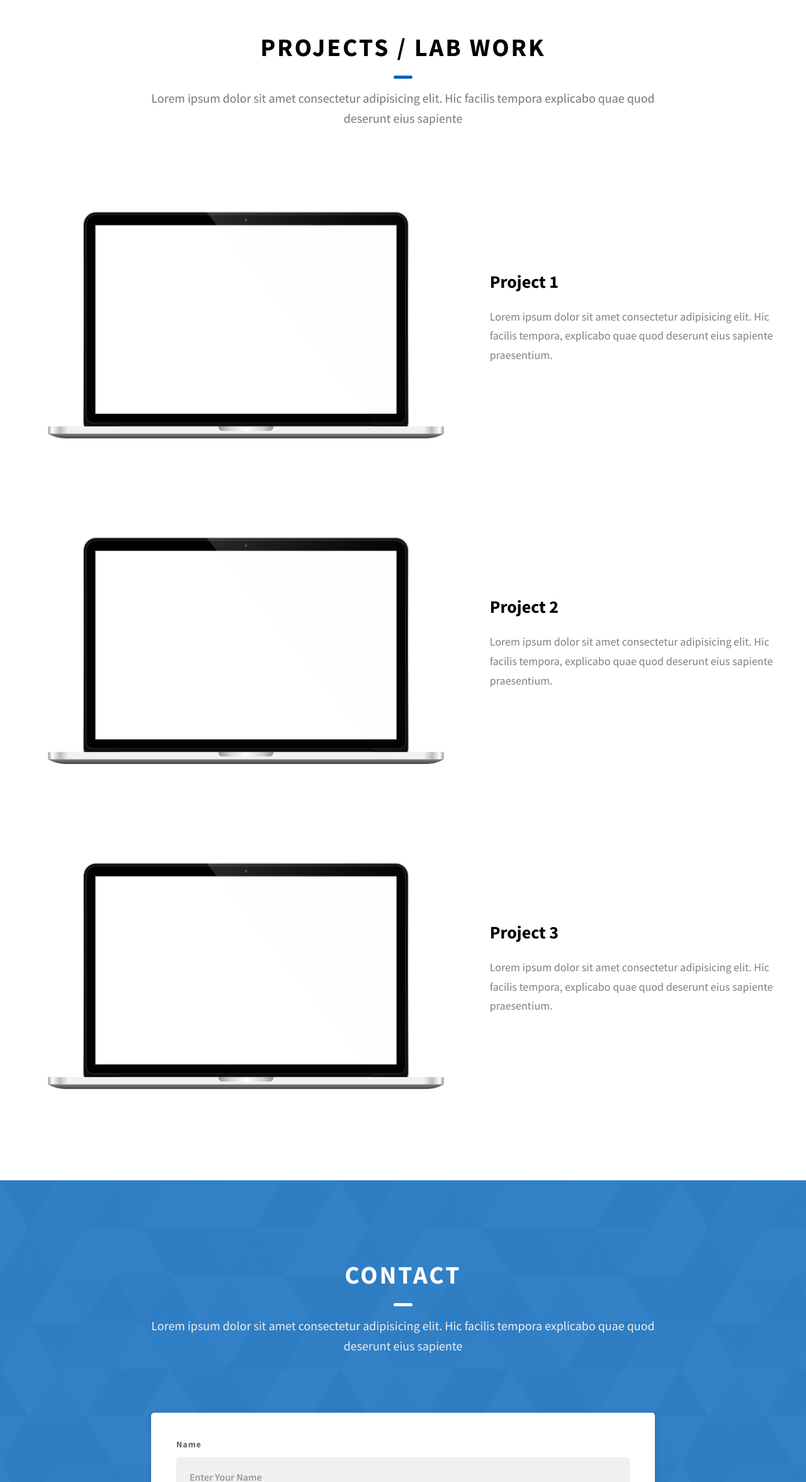
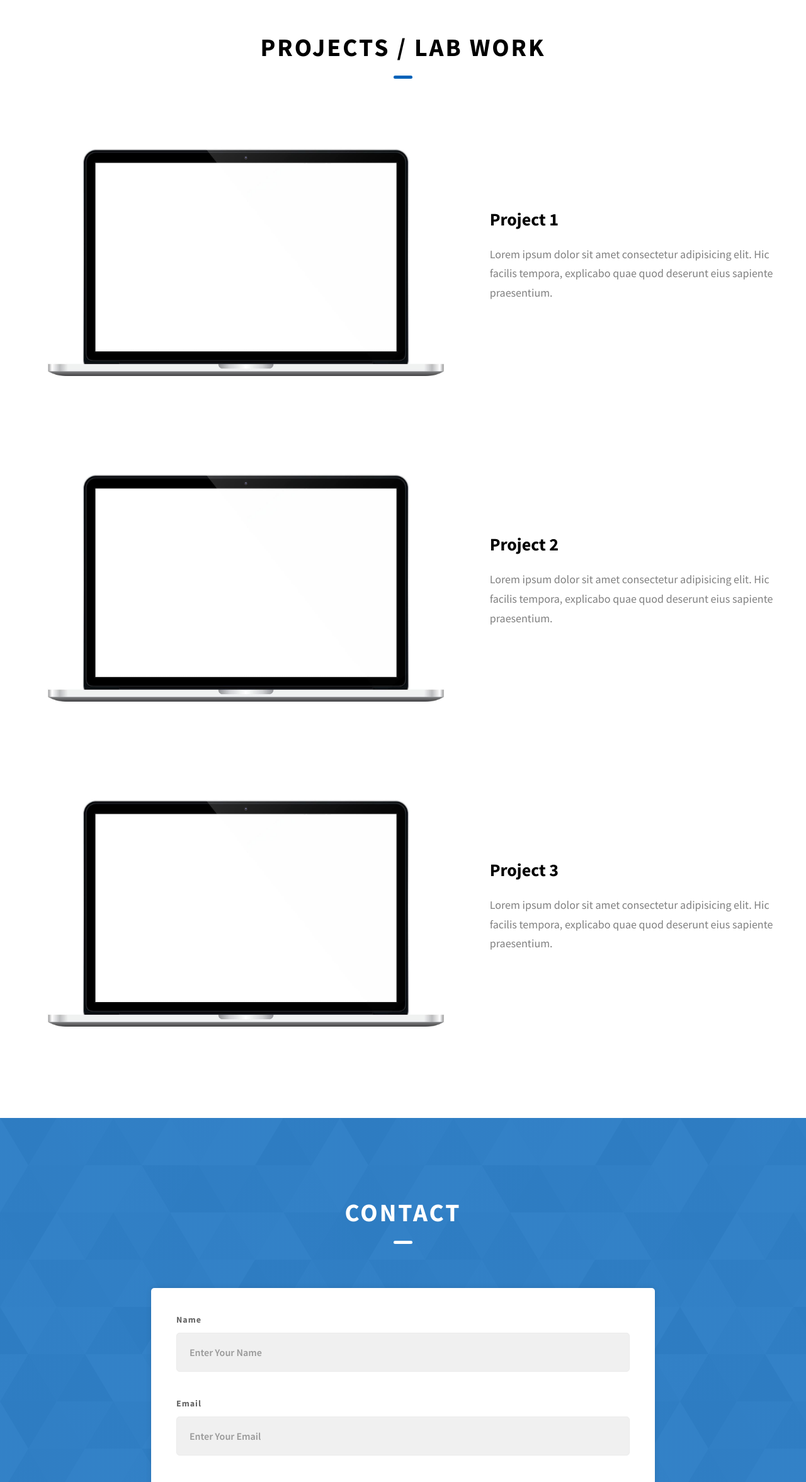
Before and after one commit to j-espinoza-2025/portfolio, a website: page index.html in a window 1280 px wide. Shown: the part 1906-4259 px from the top of the page at 63% size. Drawn offline with Linux system fonts and the light colour scheme.

```diff
--- a/index.html
+++ b/index.html
@@ -174,8 +174,6 @@
         <h2 class="heading heading-sec heading-sec__mb-bg">
           <span class="heading-sec__main">Projects / Lab Work</span>
           <span class="heading-sec__sub">
-            Lorem ipsum dolor sit amet consectetur adipisicing elit. Hic facilis
-            tempora explicabo quae quod deserunt eius sapiente
           </span>
         </h2>
 
@@ -242,8 +240,6 @@
         <h2 class="heading heading-sec heading-sec__mb-med">
           <span class="heading-sec__main heading-sec__main--lt">Contact</span>
           <span class="heading-sec__sub heading-sec__sub--lt">
-            Lorem ipsum dolor sit amet consectetur adipisicing elit. Hic facilis
-            tempora explicabo quae quod deserunt eius sapiente
           </span>
         </h2>
         <div class="contact__form-container">
```
